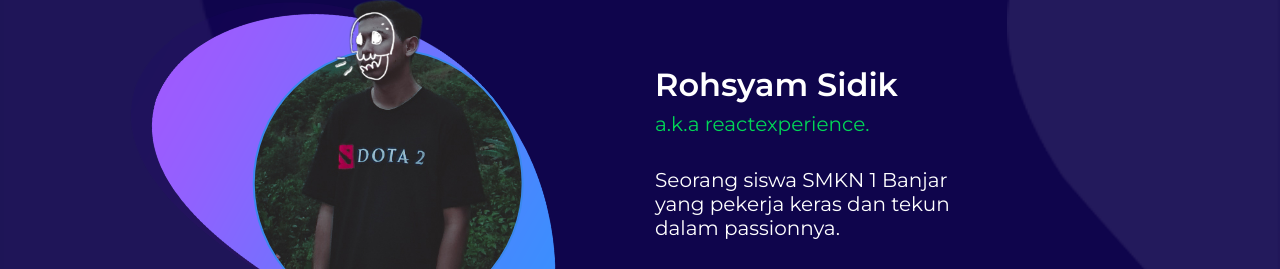
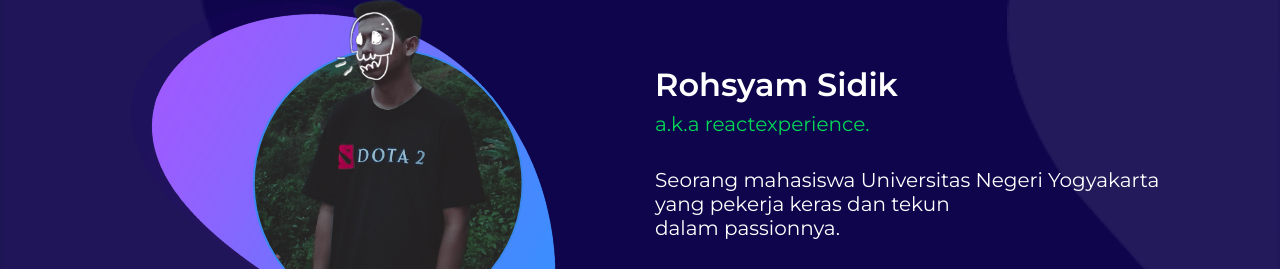
Before and after one commit to reactexperience/reactexperience.github.io, a plain HTML site: page index.html in a window 1280 px wide. Shown: the part 865-1134 px from the top of the page. Drawn offline with nearby package versions, Linux system fonts and the light colour scheme; a script that the page names is missing.

Commit message:
Update index.html

```diff
--- a/index.html
+++ b/index.html
@@ -75,7 +75,7 @@
             <h2>Rohsyam Sidik</h2>
             <h5 style="font-family:Montserrat; color: #02D657;">a.k.a reactexperience.</h5>
             <br>
-            <h5 style="font-family:Montserrat;"> Seorang siswa SMKN 1 Banjar
+            <h5 style="font-family:Montserrat;"> Seorang mahasiswa Universitas Negeri Yogyakarta
              <br> yang pekerja keras dan tekun <br> dalam passionnya.</h5> <br>
              <a href="https://instagram.com/rohsyamsdk_" style="color:white;">
                <ion-icon name="logo-instagram" size="large"></ion-icon>
```
